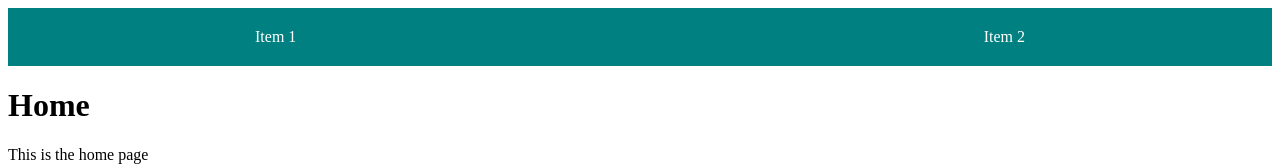
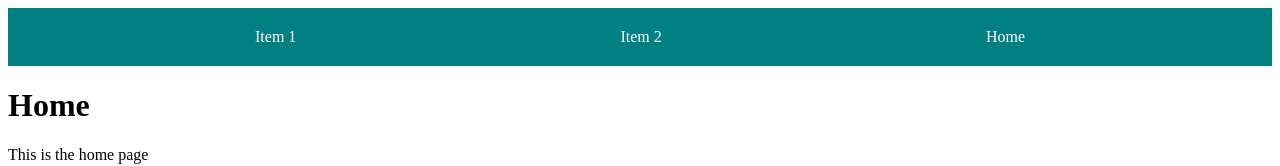
Before and after one commit to MichaelT-178/ForGuy, a Vue app: page / in a window 1280 px wide. Shown: the top 166 px of the page. Built offline with nearby package versions, Linux system fonts and the light colour scheme.

Commit message:
Added direct links

```diff
--- a/src/App.vue
+++ b/src/App.vue
@@ -2,6 +2,7 @@
   <div class="app">
     <Menu />
 
+    <router-view />
   </div>
 </template>
 
--- a/src/components/Menu.vue
+++ b/src/components/Menu.vue
@@ -7,13 +7,14 @@
               class="menu-item"
               v-for="(menuItem, index) in menuItems"
               :key="index"
-              @mouseover="showSubMenu(index)"
-              @mouseout="hideSubMenu"
-              @click="navigateToRoute(menuItem.route)"
+              @mouseover="menuItem.subMenu ? showSubMenu(index) : null"
+              @mouseout="menuItem.subMenu ? hideSubMenu : null"
+              @click="handleMenuClick(menuItem)"
             >
               <span>{{ menuItem.text }}</span>
               <div
                 class="sub-menu"
+                v-if="menuItem.subMenu"
                 v-show="showMenu && activeSubMenuIndex === index"
                 @mouseover="showSubMenu(index)"
                 @mouseout="hideSubMenu"
@@ -29,14 +30,11 @@
         </div>
       </header>
     </div>
-
-
-    <router-view />
-
   </template>
 
   <script setup>
   import { ref } from 'vue';
+  import router from '../router'
 
   const showMenu = ref(false);
   const activeSubMenuIndex = ref(null);
@@ -59,6 +57,10 @@
         { text: "Subitem 2.5", link: "/subitem-2-5" },
       ],
     },
+    {
+      text: "Home",
+      route: "/about",
+    }
   ];
 
   const showSubMenu = (index) => {
@@ -73,6 +75,11 @@
     showMenu.value = false;
   }
 
+  const handleMenuClick = (menuItem) => {
+    if (menuItem.route) {
+      router.push(menuItem.route);
+    }
+  }
   </script>
 
   <style scoped>
```
